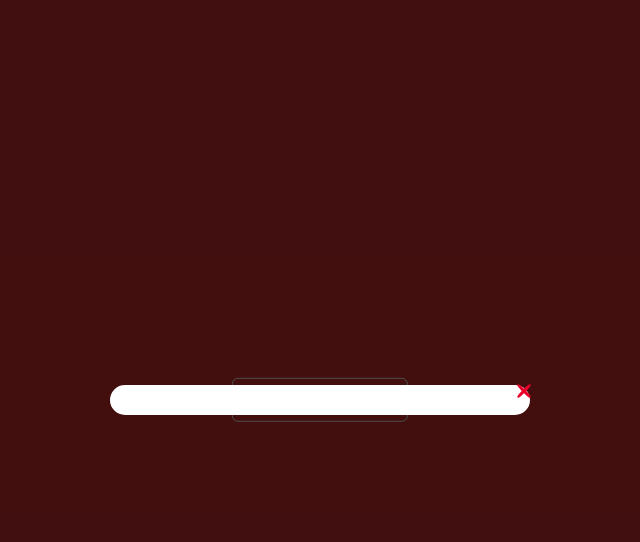
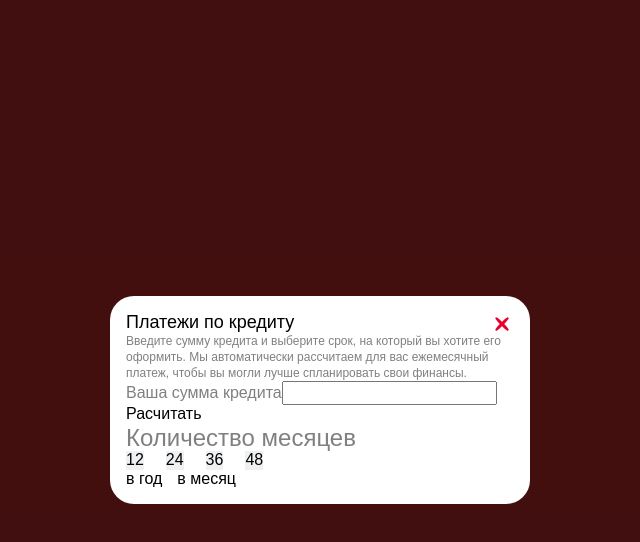
Before and after one commit to Vladislav-096/loan-payment-calculation-modal, a React (Vite) app: page / in a window 1280 px wide. Both pictures are taken after a click on the button "Расчет платежей". Shown: the top 542 px of the page, without its empty margins (320-960 px from the left). Built offline with nearby package versions, Linux system fonts and the light colour scheme; a web font is replaced by a local one.

Commit message:
feat: implemented payment calculation

```diff
--- /dev/null
+++ b/src/components/Calculations/Calculations.tsx
@@ -0,0 +1,70 @@
+import { useEffect, useState } from "react";
+import styles from "./calculations.module.scss";
+
+interface Calculations {
+  amount: number | null;
+}
+
+interface months {
+  months: number;
+}
+
+type calculationOption = "month" | "year";
+
+const months: number[] = [12, 24, 36, 48];
+
+export const Calculations = ({ amount }: Calculations) => {
+  const [monthDevisor, setMonthDevisor] = useState<number>(12);
+  const [calculationOption, setCalculationOption] =
+    useState<calculationOption>("month");
+  const [modifiedAmount, setModifiedAmount] = useState<null | number>(null);
+
+  const handleMonthClick = ({ months }: months) => {
+    setMonthDevisor(months);
+  };
+
+  const handlePerYearClick = () => {
+    setCalculationOption("year");
+  };
+
+  const handlePerMonthClick = () => {
+    setCalculationOption("month");
+  };
+
+  useEffect(() => {
+    if (amount) {
+      let option = 1;
+
+      if (calculationOption === "year") {
+        option = 12;
+      }
+
+      const newAmount = amount / (monthDevisor / option);
+      setModifiedAmount(newAmount);
+    }
+  }, [amount, monthDevisor, calculationOption]);
+
+  return (
+    <div>
+      <div>
+        <h2>Количество месяцев</h2>
+        {months.map((item, index) => (
+          <button
+            key={index}
+            className={styles.months}
+            onClick={() => handleMonthClick({ months: item })}
+          >
+            {item}
+          </button>
+        ))}
+      </div>
+      <div>
+        <button style={{ marginRight: "15px" }} onClick={handlePerYearClick}>
+          в год
+        </button>
+        <button onClick={handlePerMonthClick}>в месяц</button>
+      </div>
+      <div>{amount && <span>{modifiedAmount}</span>}</div>
+    </div>
+  );
+};
--- /dev/null
+++ b/src/components/Calculations/calculations.module.scss
@@ -0,0 +1,4 @@
+.months {
+  margin-right: 22px;
+  background-color: #eef0f2;
+}
--- a/src/components/Main/Main.tsx
+++ b/src/components/Main/Main.tsx
@@ -1,7 +1,7 @@
 import { useState } from "react";
 import { PopUp } from "../PopUp/PopUp";
 import styles from "./main.module.scss";
-import { ModalContent } from "../modalContent/ModalContent";
+import { ModalContent } from "../ModalContent/ModalContent";
 
 export const Main = () => {
   const [active, setActive] = useState<boolean>(false);
--- a/src/components/modalContent/ModalContent.tsx
+++ b/src/components/modalContent/ModalContent.tsx
@@ -1,4 +1,6 @@
+import { useState } from "react";
 import styles from "./modalContent.module.scss";
+import { Calculations } from "../Calculations/Calculations";
 
 interface ModalContent {
   active: boolean;
@@ -6,8 +8,31 @@ interface ModalContent {
 }
 
 export const ModalContent = ({ active, setActive }: ModalContent) => {
+  const [inputValue, setInputValue] = useState<number | null>(null);
+  const [amount, setAmount] = useState<number | null>(null);
+  const [isEmpty, setIsEmpty] = useState<boolean>(false);
+
   const handleClose = () => {
     setActive(false);
+  };
+
+  const handleChange = (event: React.ChangeEvent<HTMLInputElement>) => {
+    const { value } = event.target;
+    setIsEmpty(false);
+
+    if (/^\d*\.?\d*$/.test(value)) {
+      setInputValue(Number(value));
+    }
+  };
+
+  const handleSubmit = (event: React.FormEvent<HTMLFormElement>) => {
+    event.preventDefault();
+
+    if (!inputValue) {
+      setIsEmpty(true);
+    } else {
+      setAmount(inputValue);
+    }
   };
 
   return (
@@ -15,10 +40,29 @@ export const ModalContent = ({ active, setActive }: ModalContent) => {
       className={active ? `${styles.content} ${styles.active}` : styles.content}
       onClick={(e) => e.stopPropagation()}
     >
+      <h1 className={styles.heading}>Платежи по кредиту</h1>
+      <p className={styles.descr}>
+        Введите сумму кредита и выберите срок, на который вы хотите его
+        оформить. Мы автоматически рассчитаем для вас ежемесячный платеж, чтобы
+        вы могли лучше спланировать свои финансы.
+      </p>
+      <form onSubmit={handleSubmit}>
+        <div>
+          <label>Ваша сумма кредита</label>
+          <input
+            type="text"
+            value={inputValue ? inputValue : ""}
+            onChange={handleChange}
+            className={`${isEmpty ? styles.error : ""}`}
+          />
+        </div>
+        <button type="submit">Расчитать</button>
+      </form>
       <div className={styles.close} onClick={handleClose}>
         <span className={`${styles.lines} ${styles.top}`}></span>
         <span className={`${styles.lines} ${styles.bottom}`}></span>
       </div>
+      <Calculations amount={amount} />
     </div>
   );
 };
--- a/src/components/modalContent/modalContent.module.scss
+++ b/src/components/modalContent/modalContent.module.scss
@@ -2,24 +2,35 @@
 
 .content {
   position: relative;
-  padding: 15px;
+  padding: 16px;
   background-color: #fff;
   width: 420px;
   border-radius: 24px;
   transform: scale(0.5);
   transition: transform 0.2s;
-  background-color: #ffffff;
+  background-color: #fff;
 
   &.active {
     transform: scale(1);
+  }
+
+  .heading {
+    color: rgb(0, 0, 0);
+    font-size: 18px;
+  }
+
+  .descr {
+    font-weight: 400;
+    line-height: 16px;
+    font-size: 12px;
   }
 
   .close {
     position: absolute;
     width: 12px;
     height: 12px;
-    top: 0;
-    right: 0;
+    top: 22px;
+    right: 22px;
     cursor: pointer;
 
     .lines {
@@ -40,4 +51,8 @@
       transform: translate(-50%, -50%) rotate(-45deg);
     }
   }
+
+  .error {
+    border: 1px solid red;
+  }
 }
--- a/src/styles/common.scss
+++ b/src/styles/common.scss
@@ -45,6 +45,7 @@ h1,
 h2,
 h3 {
   margin: 0;
+  font-weight: 500;
 }
 
 p {
```
